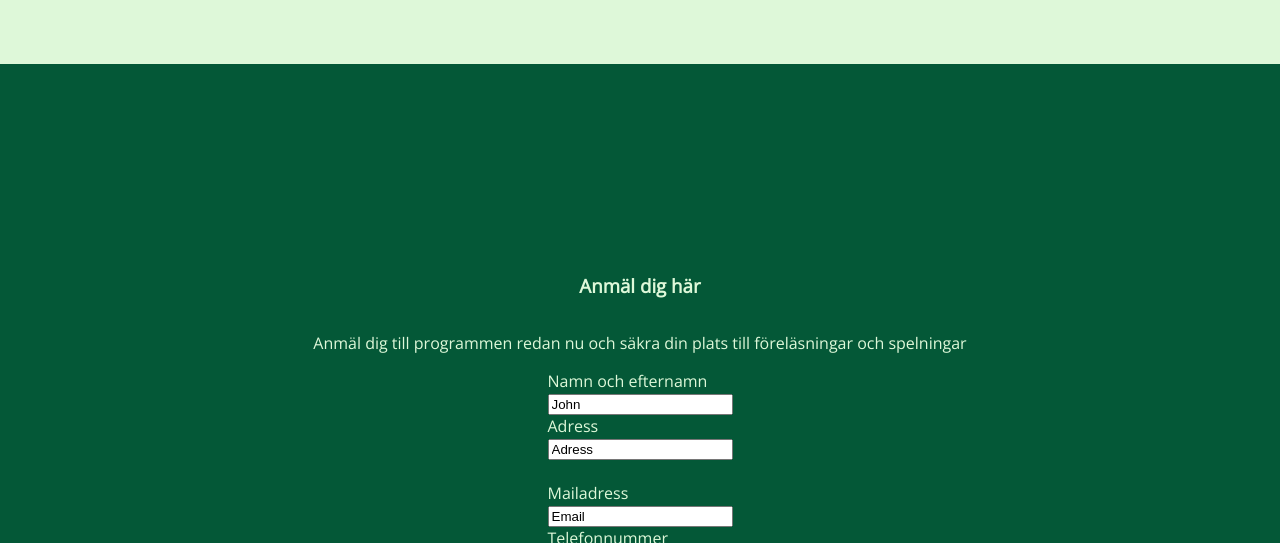
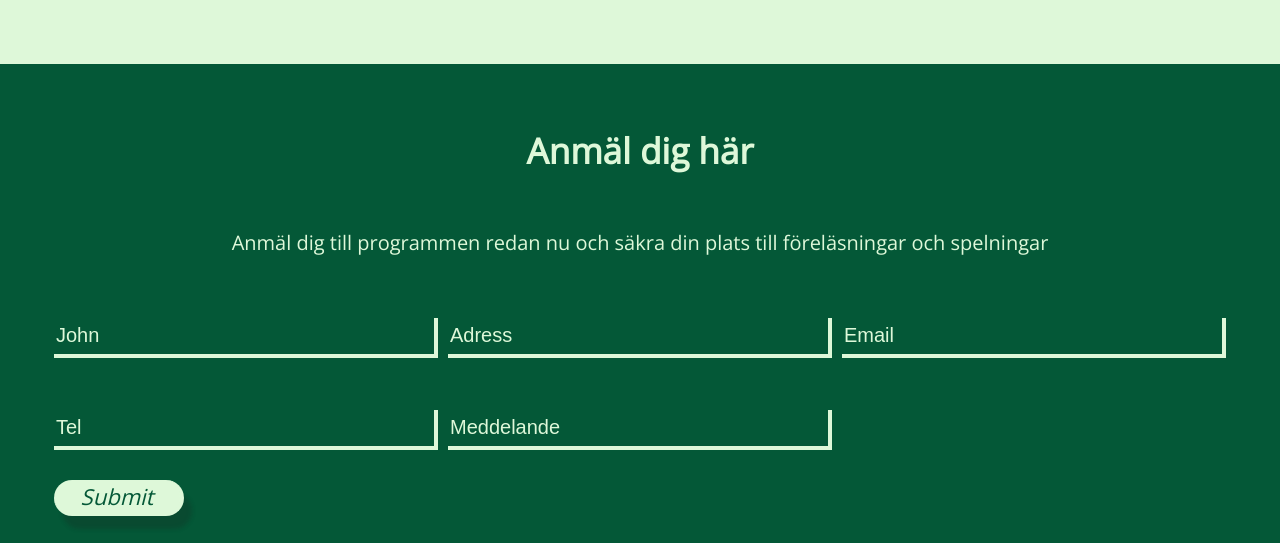
Before and after one commit to emilvictor/event-page, a plain HTML site: page index.html in a window 1280 px wide. Shown: the part 1651-2194 px from the top of the page. Drawn offline with nearby package versions, Linux system fonts and the light colour scheme; files whose address does not match are found by name; a web font is replaced by a local one.

Commit message:
form style second query string

```diff
--- a/assets/styles/fourth-view.css
+++ b/assets/styles/fourth-view.css
@@ -8,12 +8,12 @@
   padding: 5px;
   height: 100vh;
   width: 100%;
-    color: #DEF8D9;
+  color: #def8d9;
 }
 
 p {
-      margin-left: 5px;
-      margin-right: 5px;
+  margin-left: 5%;
+  margin-right: 5%;
   font-family: open sans;
 }
 .form-button {
@@ -21,7 +21,7 @@
   width: 130px;
   left: 60px;
   top: 450px;
-    background: #DEF8D9;
+  background: #def8d9;
   box-shadow: 8px 13px 4px rgba(29, 29, 27, 0.22);
   border-radius: 200px;
   font-family: Open Sans;
@@ -40,3 +40,81 @@
 h3 {
   font-family: open sans;
 }
+
+input {
+  border: none;
+  border-bottom: 4px solid #def8d9;
+  border-right: 4px solid #def8d9;
+  background-color: #045837;
+  color: #def8d9;
+  width: 220px;
+  margin-top: 20px;
+}
+
+input:focus,
+select:focus,
+textarea:focus,
+button:focus {
+  outline: none;
+}
+
+@media screen and (min-width: 700px) {
+  .natureform {
+    display: grid;
+    grid-template-columns: 1fr, 1fr 1fr;
+    grid-template-rows: 1fr, 1fr;
+    grid-column-gap: 10px;
+    grid-row-gap: 10px;
+    grid-template-areas:
+      "form1 form2 form3"
+      "form4 form5 form5";
+  }
+
+  .form1 {
+    grid-area: form1;
+  }
+  .form2 {
+    grid-area: form2;
+  }
+  .form3 {
+    grid-area: form3;
+  }
+  .form4 {
+    grid-area: form4;
+  }
+  .form5 {
+    grid-area: form5;
+  }
+
+  input[type="text"] {
+    border: none;
+    border-bottom: 4px solid #def8d9;
+    border-right: 4px solid #def8d9;
+    background-color: #045837;
+    color: #def8d9;
+    width: 30vw;
+    height: 5vh;
+    font-size: 20px;
+  }
+  input[type="email"] {
+    border: none;
+    border-bottom: 4px solid #def8d9;
+    border-right: 4px solid #def8d9;
+    background-color: #045837;
+    color: #def8d9;
+    width: 30vw;
+    height: 5vh;
+    font-size: 20px;
+  }
+  .fourth-view > p {
+    font-size: 20px;
+  }
+
+  h3 {
+    font-family: open sans;
+    font-size: 35px;
+  }
+  .fourth-view {
+    height: 60vh;
+  }
+}
--- a/assets/styles/preloader.css
+++ b/assets/styles/preloader.css
@@ -8,7 +8,7 @@
   display: flex;
   justify-content: center;
   align-items: center;
-  /* transition: 1s opacity 4s ease; */
+  transition: 1s opacity 4s ease;
 }
 
 .leaf1,
--- a/index.html
+++ b/index.html
@@ -134,23 +134,27 @@
         Anmäl dig till programmen redan nu och säkra din plats till
         föreläsningar och spelningar
       </p>
-
-      <form action="/action_page.php">
-        <label for="name">Namn och efternamn</label><br />
-        <input type="text" id="fname" name="fname" value="John" /><br />
-        <label for="adress">Adress</label><br />
-        <input
-          type="text"
-          id="adress"
-          name="adress"
-          value="Adress"
-        /><br /><br />
-        <label for="email">Mailadress</label><br />
-        <input type="email" id="email" name="email" value="Email" /><br />
-        <label for="phonenumber">Telefonnummer</label><br />
-        <input type="text" id="fname" name="fname" value="Tel" /><br />
-        <label for="fname">Meddelande</label><br />
-        <input type="text" id="fname" name="fname" value="Meddelande" /><br />
+      <form class="natureform" action="/action_page.php">
+        <div class="form1">
+          <label for="name"></label><br />
+          <input type="text" id="fname" name="fname" value="John" /><br />
+        </div>
+        <div class="form2">
+          <label for="adress"></label><br />
+          <input type="text" id="adress" name="adress" value="Adress" /><br />
+        </div>
+        <div class="form3">
+          <label for="email"></label><br />
+          <input type="email" id="email" name="email" value="Email" /><br />
+        </div>
+        <div class="form4">
+          <label for="phonenumber"></label><br />
+          <input type="text" id="fname" name="fname" value="Tel" /><br />
+        </div>
+        <div class="form5">
+          <label for="fname"></label><br />
+          <input type="text" id="fname" name="fname" value="Meddelande" /><br />
+        </div>
         <input class="form-button" type="submit" value="Submit" />
       </form>
     </section>
```
Also changed, not shown: preload-svg/bushgreen.svg (renamed from assets/img/preload-svg/bushgreen.svg), preload-svg/bushlight.svg (renamed from assets/img/preload-svg/bushlight.svg), preload-svg/greenplant.svg (renamed from assets/img/preload-svg/greenplant.svg), preload-svg/leafbiggreen.svg (renamed from assets/img/preload-svg/leafbiggreen.svg), preload-svg/leafgreen.svg (renamed from assets/img/preload-svg/leafgreen.svg), preload-svg/leaflightgreen.svg (renamed from assets/img/preload-svg/leaflightgreen.svg), preload-svg/leafyellow.svg (renamed from assets/img/preload-svg/leafyellow.svg), preload-svg/leafyellowsmall.svg (renamed from assets/img/preload-svg/leafyellowsmall.svg). Lines whose indentation alone changed are shown as unchanged.
